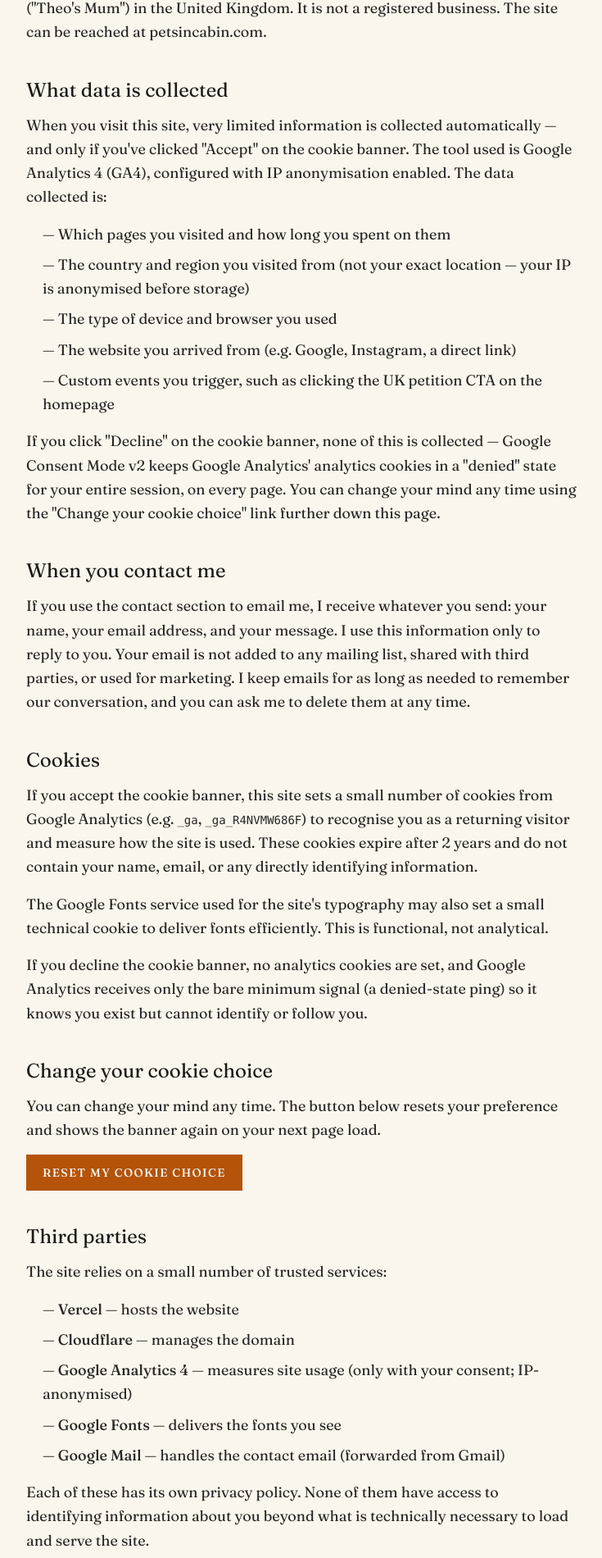
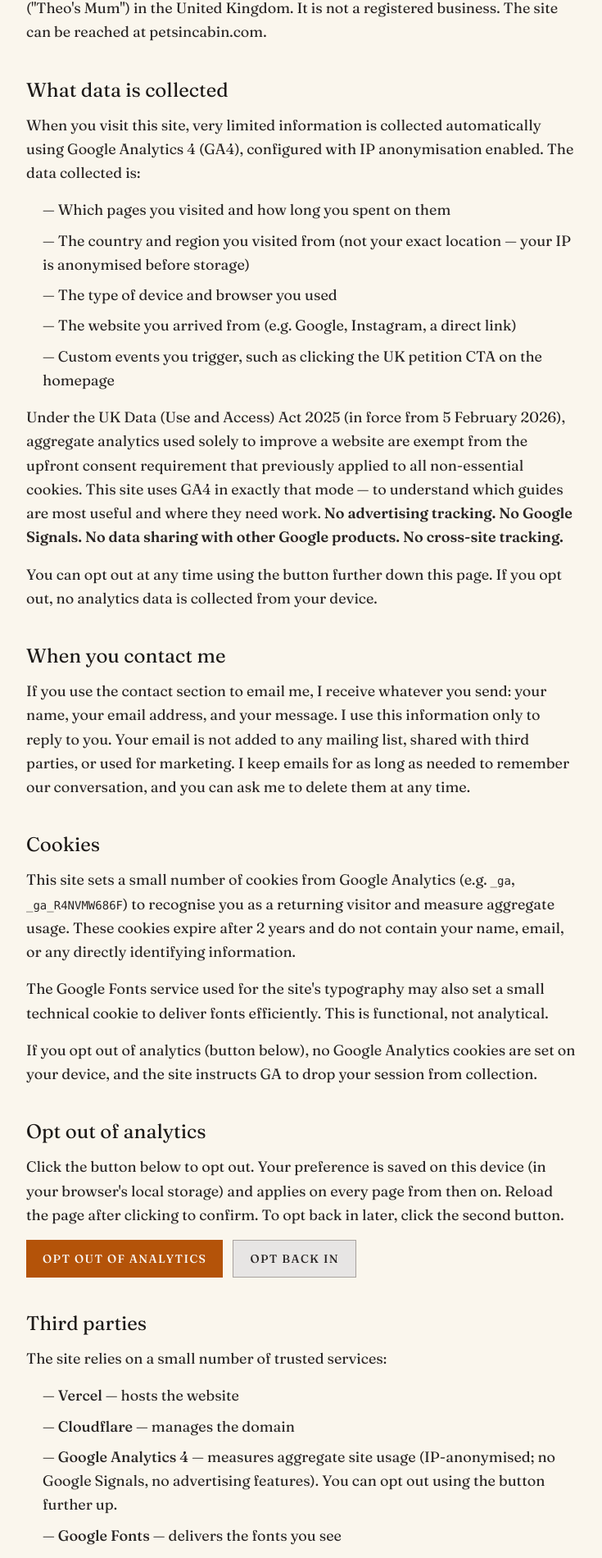
Before and after one commit to rupindermahay/petsincabin, a Next.js app: page /privacy in a window 1280 px wide. Shown: the part 631-2531 px from the top of the page at 82% size, without its empty margins (272-1007 px from the left). Built offline with nearby package versions, Linux system fonts and the light colour scheme.

Commit message:
Add files via upload

```diff
--- a/pages/_document.js
+++ b/pages/_document.js
@@ -40,13 +40,16 @@ export default function Document() {
         {/* Favicon */}
         <link rel="icon" href="/favicon.ico" />
 
-        {/* Google Consent Mode v2 — sets all four signals to "denied" by
-            default BEFORE the Google tag loads. This is required for UK/EU
-            GDPR compliance. Once a user clicks "Accept" on the cookie banner
-            (in PetTravel.jsx), CookieBanner calls gtag('consent', 'update',
-            { ... granted ... }) which upgrades the signals. Until then, GA
-            sends only anonymous cookieless pings.
-            Note: this script MUST run before the gtag/js script below. */}
+        {/* Google Consent Mode v2 — defaults set BEFORE the Google tag loads.
+            We operate under the UK DUAA 2025 statistical analytics exemption
+            (5 Feb 2026), so analytics_storage is GRANTED by default — no
+            upfront consent banner needed for aggregate site-improvement
+            analytics. Ad-related signals are denied by default as a defensive
+            posture (we don't run ads, but this confirms it to Google's tag).
+
+            If a visitor has clicked the opt-out button on /privacy, the
+            AnalyticsOptOutListener component will flip analytics_storage
+            to denied on page load. Until then GA collects normally. */}
         <script
           dangerouslySetInnerHTML={{
             __html: `
@@ -54,22 +57,17 @@ export default function Document() {
               function gtag(){dataLayer.push(arguments);}
               gtag('consent', 'default', {
                 ad_storage: 'denied',
-                analytics_storage: 'denied',
+                analytics_storage: 'granted',
                 ad_user_data: 'denied',
                 ad_personalization: 'denied',
                 functionality_storage: 'granted',
-                security_storage: 'granted',
-                wait_for_update: 500
+                security_storage: 'granted'
               });
-              // Restore prior consent decision (if any) BEFORE gtag.js loads
+              // Honour an existing opt-out BEFORE gtag.js loads.
               try {
-                var stored = localStorage.getItem('pic_cookie_consent');
-                if (stored === 'granted') {
+                if (localStorage.getItem('pic_analytics_optout') === 'true') {
                   gtag('consent', 'update', {
-                    ad_storage: 'granted',
-                    analytics_storage: 'granted',
-                    ad_user_data: 'granted',
-                    ad_personalization: 'granted'
+                    analytics_storage: 'denied'
                   });
                 }
               } catch (e) {}
@@ -81,7 +79,13 @@ export default function Document() {
             Measurement ID: G-R4NVMW686F (live).
             Pageviews are tracked automatically. Custom events (like the
             "petition_click" event fired from the UK petition CTA in
-            PetTravel.jsx) show up under Reports → Engagement → Events. */}
+            PetTravel.jsx) show up under Reports → Engagement → Events.
+
+            Configuration notes (verify in GA4 admin → Data Streams):
+            - Google Signals: OFF (required for DUAA statistical exemption)
+            - Data sharing with other Google products: OFF
+            - No Google Ads linking, no remarketing, no audience export
+            - IP anonymisation: ON (anonymize_ip below) */}
         <script async src="https://www.googletagmanager.com/gtag/js?id=G-R4NVMW686F"></script>
         <script
           dangerouslySetInnerHTML={{
--- a/pages/privacy.js
+++ b/pages/privacy.js
@@ -50,7 +50,7 @@ export default function Privacy() {
           </h1>
 
           <p className="font-serif italic text-stone-600 text-lg mb-12">
-            What data this site collects, why, and what you can do about it. Last updated: 15 May 2026.
+            What data this site collects, why, and what you can do about it. Last updated: 16 May 2026.
           </p>
 
           <div className="space-y-10 font-serif text-lg text-stone-800 leading-relaxed">
@@ -72,7 +72,7 @@ export default function Privacy() {
             <section>
               <h2 className="font-serif text-2xl text-stone-900 mb-3">What data is collected</h2>
               <p className="mb-4">
-                When you visit this site, very limited information is collected automatically — and only if you've clicked "Accept" on the cookie banner. The tool used is Google Analytics 4 (GA4), configured with IP anonymisation enabled. The data collected is:
+                When you visit this site, very limited information is collected automatically using Google Analytics 4 (GA4), configured with IP anonymisation enabled. The data collected is:
               </p>
               <ul className="space-y-2 ml-5">
                 <li>— Which pages you visited and how long you spent on them</li>
@@ -82,7 +82,10 @@ export default function Privacy() {
                 <li>— Custom events you trigger, such as clicking the UK petition CTA on the homepage</li>
               </ul>
               <p className="mt-4">
-                If you click "Decline" on the cookie banner, none of this is collected — Google Consent Mode v2 keeps Google Analytics' analytics cookies in a "denied" state for your entire session, on every page. You can change your mind any time using the "Change your cookie choice" link further down this page.
+                Under the UK Data (Use and Access) Act 2025 (in force from 5 February 2026), aggregate analytics used solely to improve a website are exempt from the upfront consent requirement that previously applied to all non-essential cookies. This site uses GA4 in exactly that mode — to understand which guides are most useful and where they need work. <strong>No advertising tracking. No Google Signals. No data sharing with other Google products. No cross-site tracking.</strong>
+              </p>
+              <p className="mt-4">
+                You can opt out at any time using the button further down this page. If you opt out, no analytics data is collected from your device.
               </p>
             </section>
 
@@ -96,25 +99,26 @@ export default function Privacy() {
             <section>
               <h2 className="font-serif text-2xl text-stone-900 mb-3">Cookies</h2>
               <p className="mb-4">
-                If you accept the cookie banner, this site sets a small number of cookies from Google Analytics (e.g. <span className="not-italic font-mono text-sm">_ga</span>, <span className="not-italic font-mono text-sm">_ga_R4NVMW686F</span>) to recognise you as a returning visitor and measure how the site is used. These cookies expire after 2 years and do not contain your name, email, or any directly identifying information.
+                This site sets a small number of cookies from Google Analytics (e.g. <span className="not-italic font-mono text-sm">_ga</span>, <span className="not-italic font-mono text-sm">_ga_R4NVMW686F</span>) to recognise you as a returning visitor and measure aggregate usage. These cookies expire after 2 years and do not contain your name, email, or any directly identifying information.
               </p>
               <p className="mb-4">
                 The Google Fonts service used for the site's typography may also set a small technical cookie to deliver fonts efficiently. This is functional, not analytical.
               </p>
               <p>
-                If you decline the cookie banner, no analytics cookies are set, and Google Analytics receives only the bare minimum signal (a denied-state ping) so it knows you exist but cannot identify or follow you.
+                If you opt out of analytics (button below), no Google Analytics cookies are set on your device, and the site instructs GA to drop your session from collection.
               </p>
             </section>
 
             <section>
-              <h2 className="font-serif text-2xl text-stone-900 mb-3">Change your cookie choice</h2>
+              <h2 className="font-serif text-2xl text-stone-900 mb-3">Opt out of analytics</h2>
               <p className="mb-4">
-                You can change your mind any time. The button below resets your preference and shows the banner again on your next page load.
+                Click the button below to opt out. Your preference is saved on this device (in your browser's local storage) and applies on every page from then on. Reload the page after clicking to confirm. To opt back in later, click the second button.
               </p>
+              <div className="flex flex-col sm:flex-row gap-3 not-italic">
                 <button
                   onClick={() => {
                     if (typeof window !== "undefined") {
-                    try { window.localStorage.removeItem("pic_cookie_consent"); } catch (e) {}
+                      try { window.localStorage.setItem("pic_analytics_optout", "true"); } catch (e) {}
                       if (window.gtag) {
                         window.gtag("consent", "update", {
                           ad_storage: "denied",
@@ -123,13 +127,30 @@ export default function Privacy() {
                           ad_personalization: "denied",
                         });
                       }
-                    alert("Cookie preference reset. The banner will appear again on your next visit.");
+                      alert("You're opted out of analytics on this device. The preference is saved in your browser.");
                     }
                   }}
-                className="inline-flex items-center gap-2 bg-amber-700 text-stone-50 px-5 py-3 hover:bg-amber-800 transition-colors text-sm uppercase tracking-widest font-medium not-italic"
+                  className="inline-flex items-center gap-2 bg-amber-700 text-stone-50 px-5 py-3 hover:bg-amber-800 transition-colors text-sm uppercase tracking-widest font-medium"
                 >
-                Reset my cookie choice
+                  Opt out of analytics
                 </button>
+                <button
+                  onClick={() => {
+                    if (typeof window !== "undefined") {
+                      try { window.localStorage.removeItem("pic_analytics_optout"); } catch (e) {}
+                      if (window.gtag) {
+                        window.gtag("consent", "update", {
+                          analytics_storage: "granted",
+                        });
+                      }
+                      alert("Analytics opt-out cleared. Aggregate data may be collected again on your next visit.");
+                    }
+                  }}
+                  className="inline-flex items-center gap-2 bg-stone-200 text-stone-800 border border-stone-400 px-5 py-3 hover:bg-stone-300 transition-colors text-sm uppercase tracking-widest font-medium"
+                >
+                  Opt back in
+                </button>
+              </div>
             </section>
 
             <section>
@@ -138,7 +159,7 @@ export default function Privacy() {
               <ul className="space-y-2 ml-5">
                 <li>— <strong className="font-medium">Vercel</strong> — hosts the website</li>
                 <li>— <strong className="font-medium">Cloudflare</strong> — manages the domain</li>
-                <li>— <strong className="font-medium">Google Analytics 4</strong> — measures site usage (only with your consent; IP-anonymised)</li>
+                <li>— <strong className="font-medium">Google Analytics 4</strong> — measures aggregate site usage (IP-anonymised; no Google Signals, no advertising features). You can opt out using the button further up.</li>
                 <li>— <strong className="font-medium">Google Fonts</strong> — delivers the fonts you see</li>
                 <li>— <strong className="font-medium">Google Mail</strong> — handles the contact email (forwarded from Gmail)</li>
               </ul>
```
Lines whose indentation alone changed are shown as unchanged.
